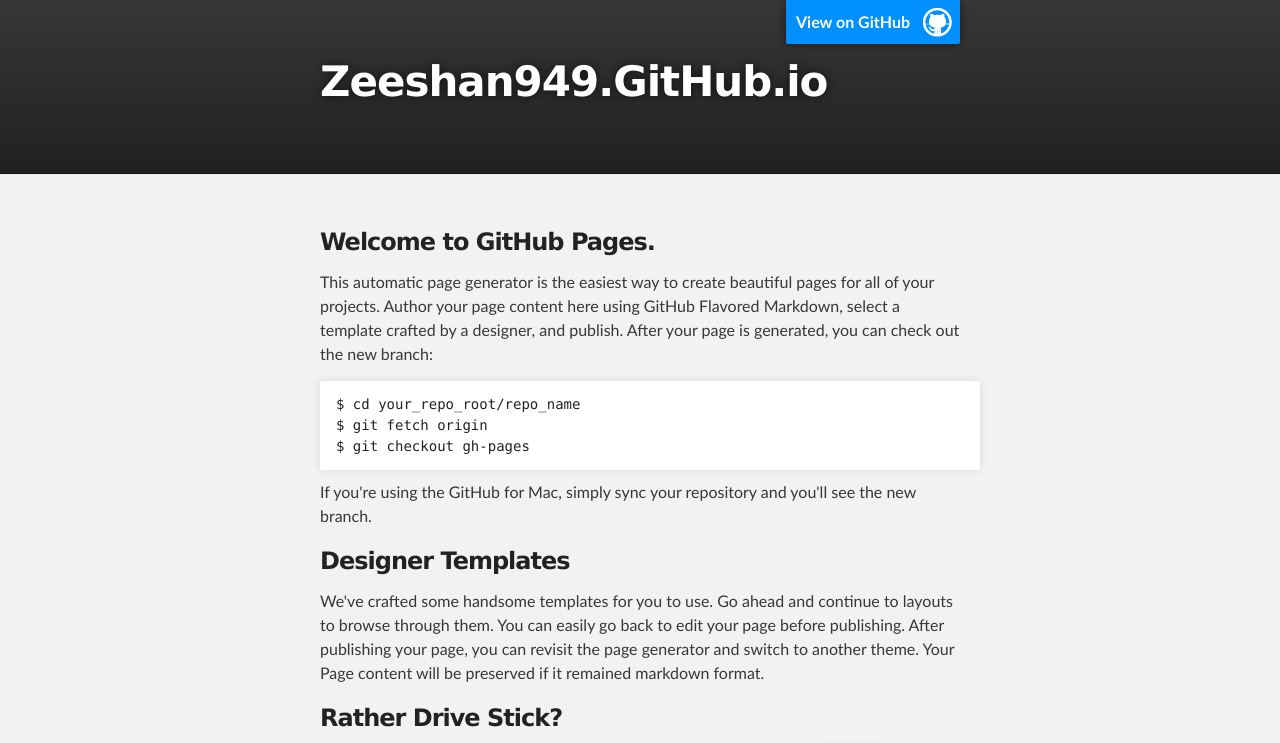
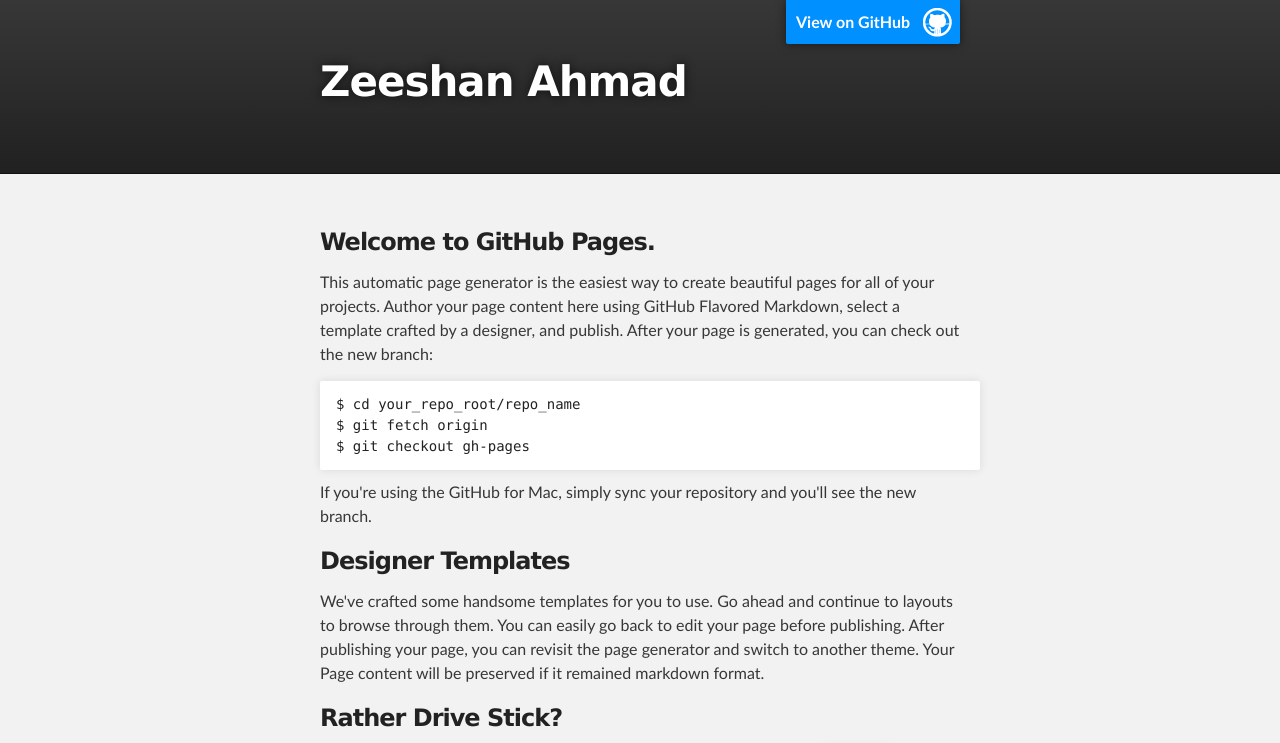
Before and after one commit to zeeshan949/zeeshan949.github.io, a plain HTML site: page index.html in a window 1280 px wide. Shown: the top 743 px of the page. Drawn offline with Linux system fonts and the light colour scheme.

Commit message:
Changed Title of the Index Page

```diff
--- a/index.html
+++ b/index.html
@@ -4,11 +4,11 @@
   <head>
     <meta charset='utf-8'>
     <meta http-equiv="X-UA-Compatible" content="chrome=1">
-    <meta name="description" content="Zeeshan949.GitHub.io : ">
+    <meta name="description" content="Zeeshan Ahmad : ">
 
     <link rel="stylesheet" type="text/css" media="screen" href="stylesheets/stylesheet.css">
 
-    <title>Zeeshan949.GitHub.io</title>
+    <title>Zeeshan Ahmad</title>
   </head>
 
   <body>
@@ -18,7 +18,7 @@
         <header class="inner">
           <a id="forkme_banner" href="https://github.com/zeeshan949">View on GitHub</a>
 
-          <h1 id="project_title">Zeeshan949.GitHub.io</h1>
+          <h1 id="project_title">Zeeshan Ahmad</h1>
           <h2 id="project_tagline"></h2>
 
         </header>
```
